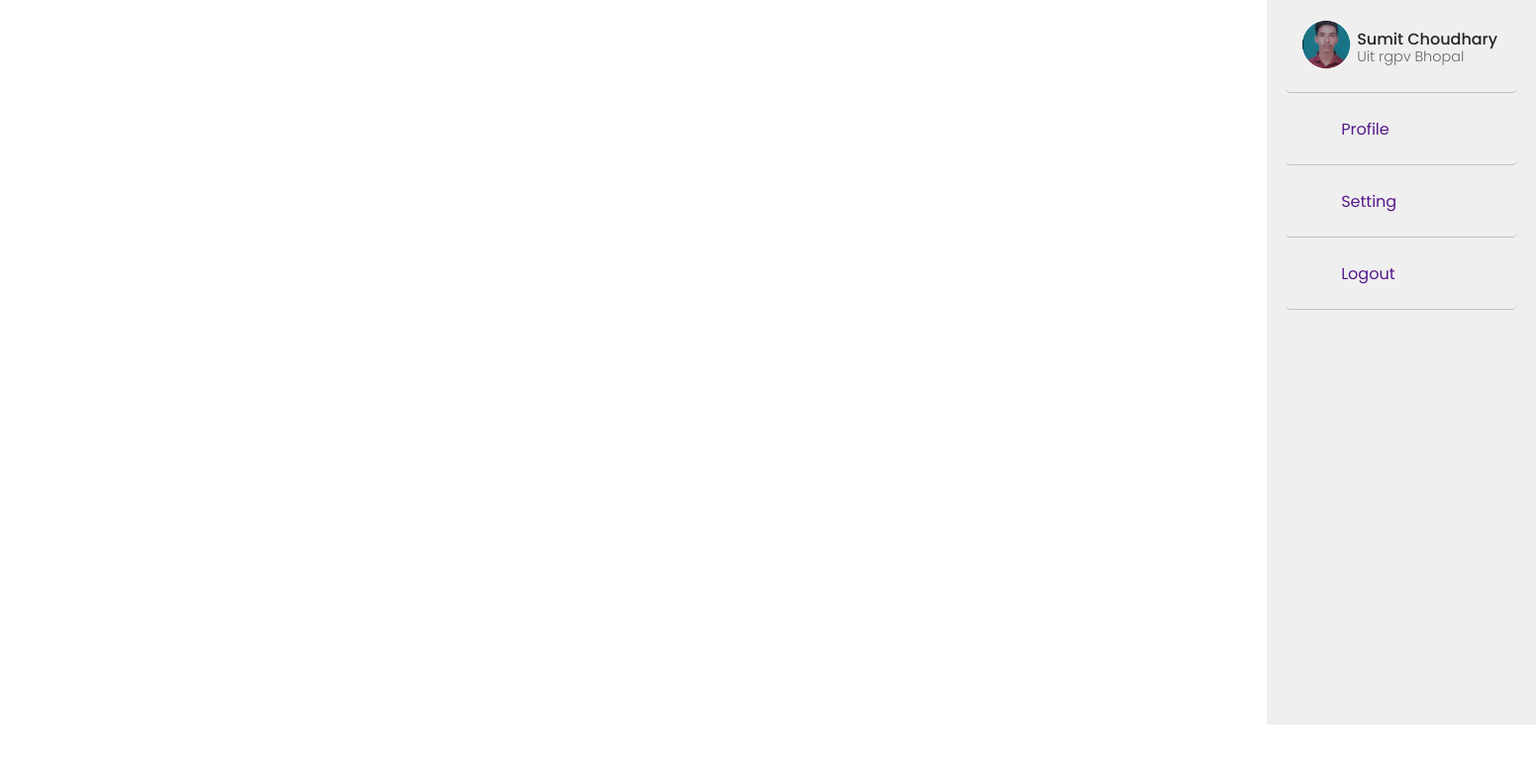
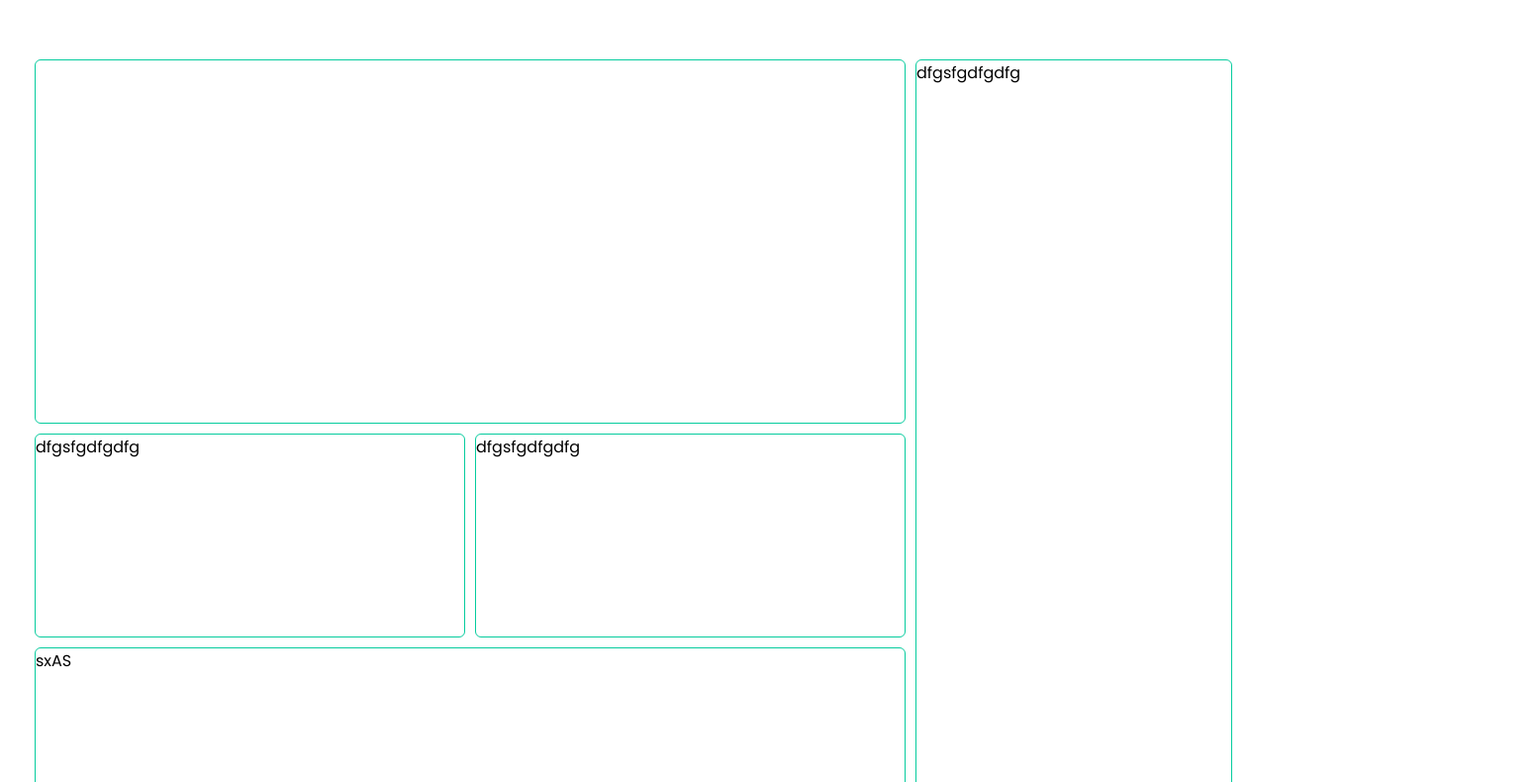
Before and after one commit to sumitchoudharySEM/boostem_html, a website: page communitypages/communityHome.html in a window 1280 px wide. Shown: the part 68-858 px from the top of the page at 99% size, 1552 px wide, since content can reach past the window. Before the commit the page ends 800 px from the top, so only its background shows below. Drawn offline with Linux system fonts and the light colour scheme.

Commit message:
GRID BUILT BUT COMPLEET STRUCTURE NOT

```diff
--- a/communitypages/communityHome.html
+++ b/communitypages/communityHome.html
@@ -6,8 +6,10 @@
     <meta name="viewport" content="width=device-width, initial-scale=1.0" />
     <title>Document</title>
     <link rel="stylesheet" href="communityPage.css" />
+    <link rel="stylesheet" href="./userProfile.css" />
   </head>
   <body>
+    <!-- main nevigation startes heare ................................. -->
     <nav id="main-nav">
       <div class="max-width-nav">
         <div class="nav-links">
@@ -36,8 +38,10 @@
         </div>
       </div>
     </nav>
+    <!-- main nevigation startes heare ................................. -->
+
     <!-- profile menu starts heare......................... -->
-    <div class="profile-menu">
+    <!-- <div class="profile-menu">
       <div class="flex border-bottom-profile">
         <div class="secondry-profile-img">
           <img src="../IMG/profile.png" alt="" />
@@ -63,7 +67,10 @@
         <div class="profile-menu-icon"></div>
         <a href="">Logout</a>
       </div>
-    </div>
+    </div> -->
+    <!-- profile menu ends heare......................... -->
+
+    <!-- community navigation startes heare ............................ -->
     <!-- <nav class="community-nav">
         <div class="com-nave-links">
             <div class="com-link-nav">Home</div>
@@ -73,7 +80,24 @@
             <div class="com-link-nav">Comptitions</div>
         </div>
     </nav> -->
+    <!-- community navigation ends heare ............................ -->
 
+    <!-- user-profile startes heare ............................ -->
+    <div class="flex main-profile-container">
+        <div class="user-profile-grid">
+            <div class="profile-left item">
+                <div class="profile-container item2">
+
+                </div>
+                <div class="sub-profile-left item2">dfgsfgdfgdfg</div>
+                <div class="sub2-profile-left item2">dfgsfgdfgdfg</div>
+                <div class="bottom-profile-left item2">sxAS</div></div>
+            <div class="profile-right item">dfgsfgdfgdfg</div>
+        </div>
+    </div>
+    <!-- user-profile ends heare ............................ -->
+
+    <!-- JS startes heare ............................ -->
     <script>
       const profile_menu = document.querySelector(".profile-menu");
       function showprofileMenu() {
@@ -84,5 +108,6 @@
         }
       }
     </script>
+    <!-- JS ends heare ............................ -->
   </body>
 </html>
--- a/communitypages/communityPage.css
+++ b/communitypages/communityPage.css
@@ -20,6 +20,9 @@ body {
   background-color: #3570e1;
   width: 100vw;
   height: 3.5rem;
+  position: fixed;
+  top: 0;
+  left: 0;
   overflow-x: hidden;
   display: flex;
   justify-content: center;
--- /dev/null
+++ b/communitypages/userProfile.css
@@ -0,0 +1,72 @@
+@import url("https://fonts.googleapis.com/css2?family=Poppins:wght@100;200;300;400;500;600;700;800;900&display=swap");
+
+* {
+  margin: 0;
+  padding: 0;
+  box-sizing: border-box;
+}
+:root{
+    --nav-blue:#3570e1;
+    --border:#06cc9e;
+}
+body {
+  font-family: Poppins;
+}
+.flex{
+    display: flex;
+    align-items: center;
+    justify-content: center;
+}
+
+/* user profile grid startes heare........................... */
+.profile-right { grid-area: right;  }
+.profile-left { grid-area: left; }
+.profile-container { grid-area: profile; }
+.sub-profile-left { grid-area: skills; }
+.sub2-profile-left { grid-area: intrest; }
+.bottom-profile-left { grid-area: bottom; }
+.item2{
+    border: 1px solid var(--border);
+    border-radius: 6px;
+}
+.user-profile-grid{
+    margin: auto;
+    margin-top: 8rem;
+    min-height:100vh ;
+    display: grid;
+    gap: 10px;
+    grid-template-areas:
+    ' left left left left left right right'
+    ;
+}
+.main-profile-container{
+    /* max-width: 100vw; */
+    /* overflow-x: hidden; */
+}
+.profile-left{
+    display: grid;
+    gap: 10px;
+    width: 55rem;
+    grid-template-areas:
+    ' profile profile'
+    ' profile profile'
+    'skills intrest'
+    'bottom bottom'
+    ;
+}
+
+/* left side of the user profile ................... */
+
+
+/* Right side of the user profile ................... */
+.profile-right{
+    width: 20rem;
+    border: 1px solid var(--border);
+    border-radius: 6px;
+}
+
+
+/* @media quiery startes heare ............................ */
+@media only screen and (max-width: 1250px) {
+
+}
```
